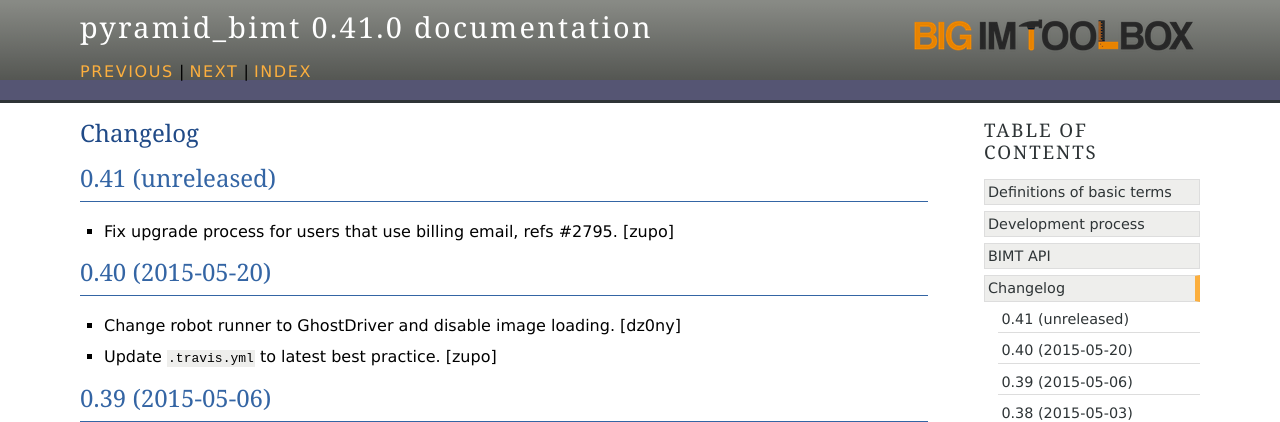
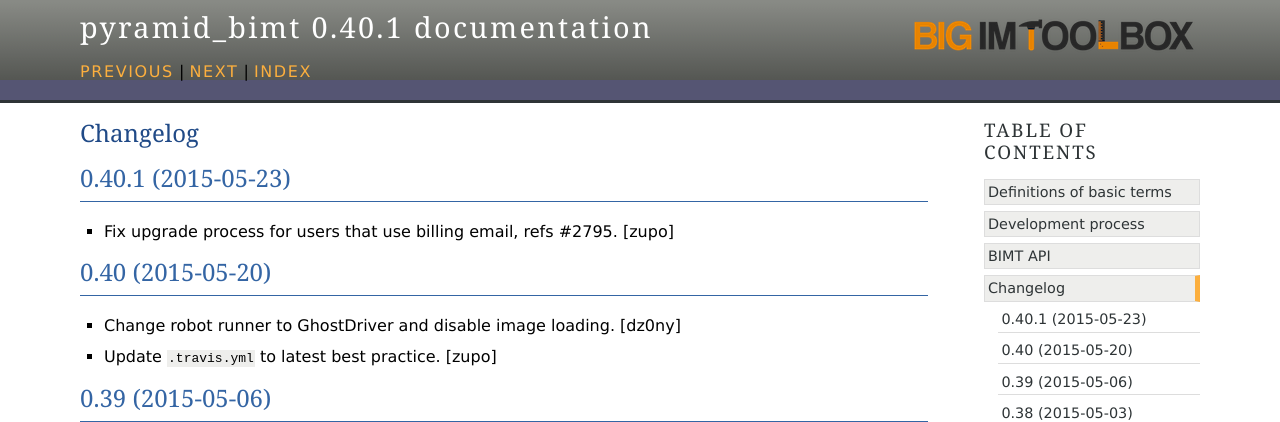
Before and after one commit to persho/pyramid_bimt, a Sphinx documentation site: the page built from docs/CHANGELOG.rst, in a window 1280 px wide and 900 px high. Shown: the top 422 px of the window. Built offline with Sphinx 7.4.7, drawn with Linux system fonts in a browser that asks for light colours.

Commit message:
Preparing release 0.40.1

```diff
--- a/docs/CHANGELOG.rst
+++ b/docs/CHANGELOG.rst
@@ -2,8 +2,8 @@ Changelog
 =========
 
 
-0.41 (unreleased)
------------------
+0.40.1 (2015-05-23)
+-------------------
 
 - Fix upgrade process for users that use billing email, refs #2795.
   [zupo]
--- a/setup.py
+++ b/setup.py
@@ -18,7 +18,7 @@ long_description = \
 
 setup(
     name='pyramid_bimt',
-    version='0.41.dev0',
+    version='0.40.1',
     description='Base package for BIMT apps.',
     long_description=long_description,
     classifiers=[
```
